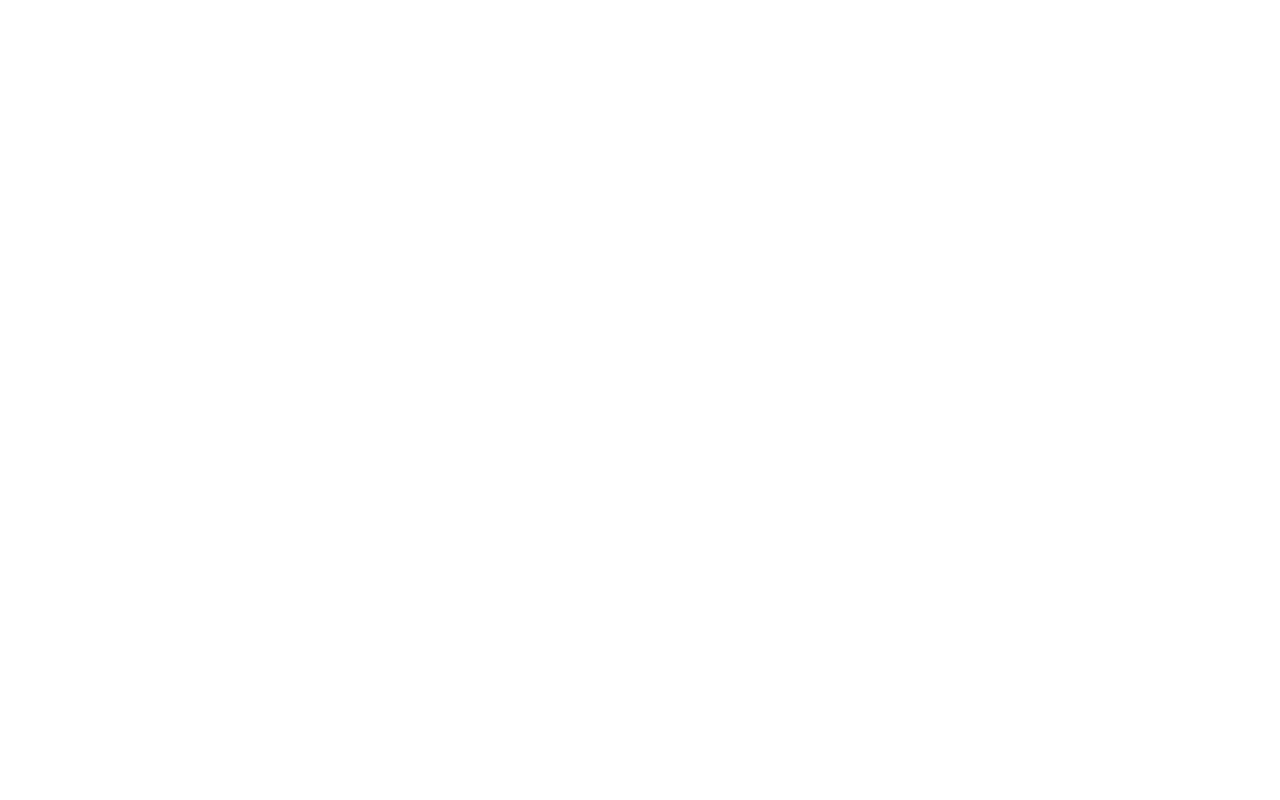
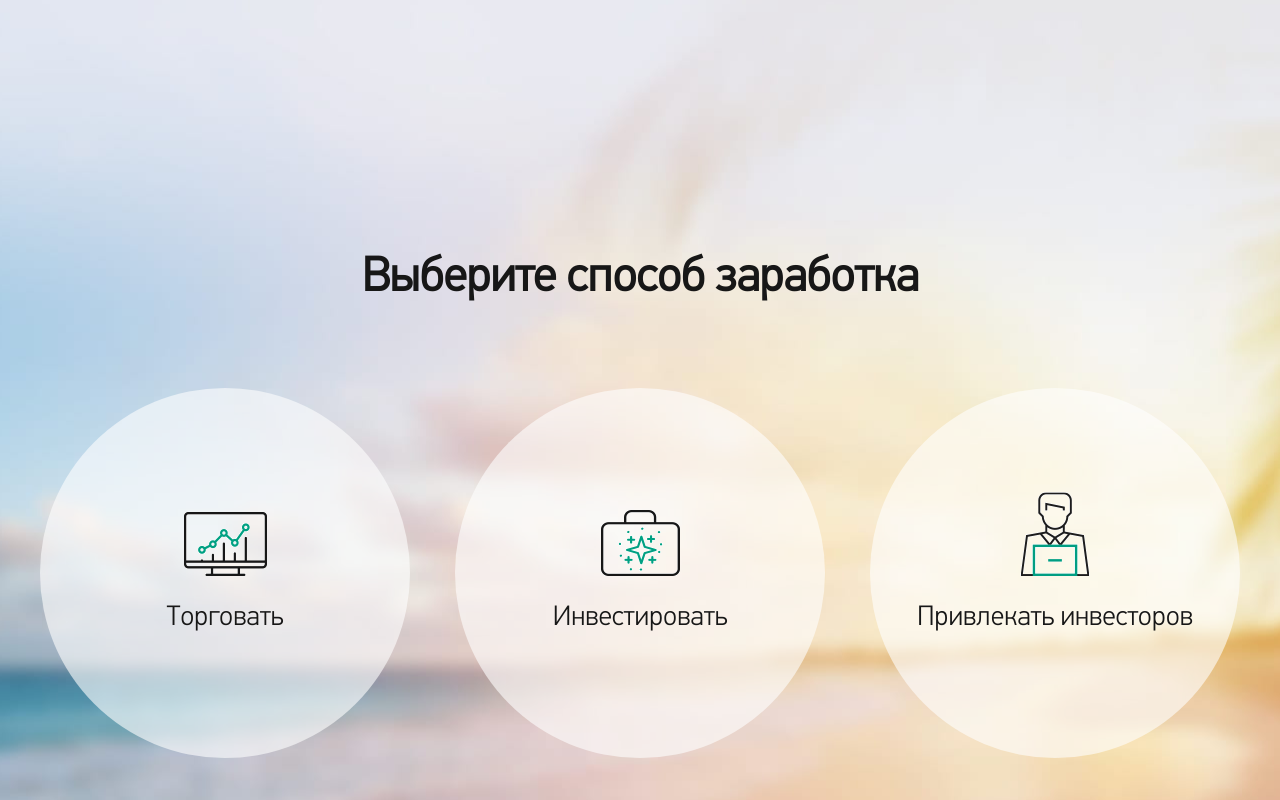
Before and after one commit to lenaryan/uptrader, a website: page index.html in a window 1280 px wide. Shown: the top 800 px of the page. Drawn offline with Linux system fonts and the light colour scheme.

Commit message:
top block, desktop

```diff
--- a/index.html
+++ b/index.html
@@ -8,6 +8,37 @@
     <link rel="stylesheet" href="build/css/style.css">
 </head>
 <body>
+    <section class="top">
+        <div class="container">
+            <h1 class="top__title">Выберите способ заработка</h1>
+            <div class="circles">
+                <div class="circles__item">
+                    <div class="circles__icon">
+                        <img src="/src/images/icon-graph.png" alt="Торговать" class="circles__img">
+                    </div>
+                    <p class="circles__title">Торговать</p>
+                </div>
+                <div class="circles__item">
+                    <div class="circles__icon">
+                        <img src="/src/images/icon-case.png" alt="Инвестировать" class="circles__img">
+                    </div>
+                    <p class="circles__title">Инвестировать</p>
+                </div>
+                <div class="circles__item">
+                    <div class="circles__icon">
+                        <img src="/src/images/icon-man.png" alt="Привлекать инвесторов" class="circles__img">
+                    </div>
+                    <p class="circles__title">Привлекать инвесторов</p>
+                </div>
+            </div>
+        </div>
+    </section>
+
+    <section class="bottom">
+        <div class="container">
+
+        </div>
+    </section>
 
     <script src="build/js/script.js"></script>
 </body>
--- a/src/css/main.css
+++ b/src/css/main.css
@@ -18,6 +18,57 @@
 }
 
 body {
-    font-family: "PFDinTextPro-Regular", sans-serif;
+    font-family: "PFDinTextPro-Light", sans-serif;
     margin: 0;
+    color: #171717;}
+
+.container {
+    width: 95%;
+    max-width: 1200px;
+    margin: 0 auto;
 }
+
+.top {
+    background: url(/src/images/beach.jpg) no-repeat center;
+    padding: 250px 0 200px;
+}
+
+.top__title {
+    margin: 0 auto 80px;
+    font-size: 48px;
+    text-align: center;
+}
+
+.circles {
+    display: flex;
+    align-items: center;
+    justify-content: space-between;
+}
+
+.circles__item {
+    height: 370px;
+    width: 370px;
+    background: rgba(255,255,255,0.6);
+    border-radius: 50%;
+    position: relative;
+    display: flex;
+    flex-flow: column;
+    align-items: center;
+    justify-content: center;
+    text-align: center;
+}
+
+.circles__icon {
+    height: 85px;
+    display: flex;
+    align-items: flex-end;
+}
+
+.circles__img {
+    display: block;
+}
+
+.circles__title {
+    font-size: 28px;
+    margin: 25px 0 20px;
+}
```
Also changed, not shown: build/css/style.css.
